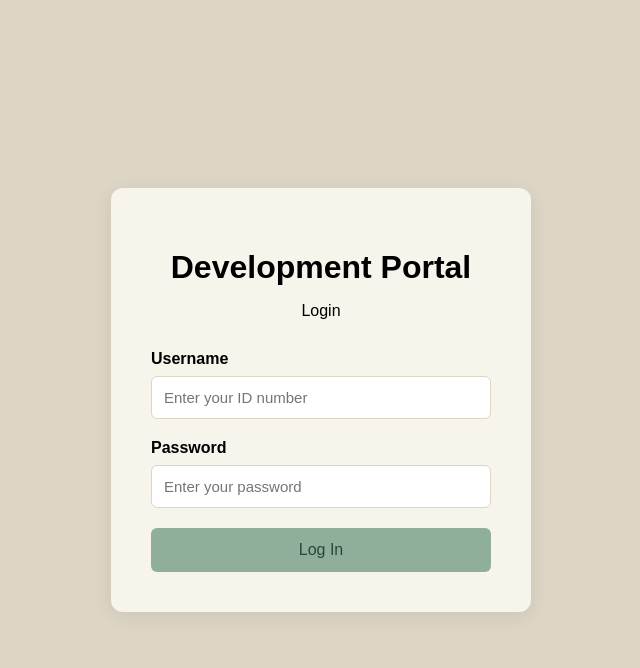
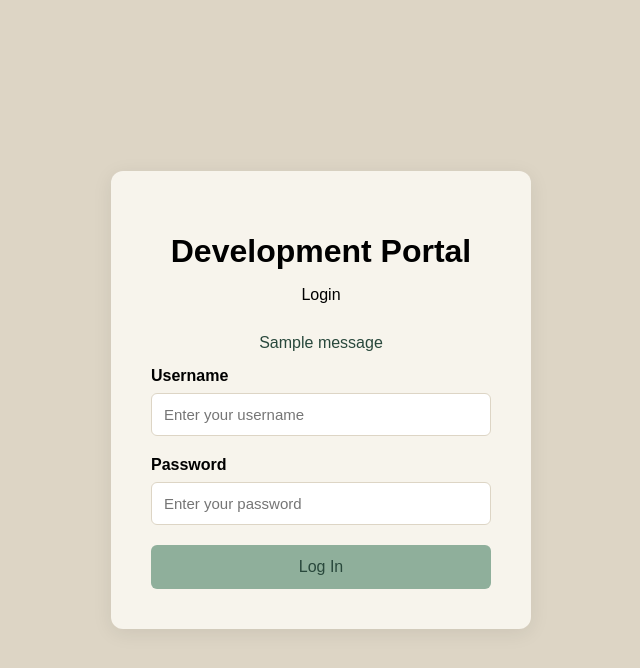
Before and after one commit to julieannerpurcell-hash/Capstone-Project, a Django app: page / in a window 1280 px wide. Shown: the top 668 px of the page, without its empty margins (319-959 px from the left). Run offline with Django 5.2, Linux system fonts and the light colour scheme; tables that the repository leaves empty hold one stand-in row (values such as "Sample post"); one stand-in notice (Sample message) is shown.

Commit message:
Update login.html

```diff
--- a/core/templates/core/login.html
+++ b/core/templates/core/login.html
@@ -22,7 +22,7 @@
         }
 
         .login-container {
-            background: #f7f4ec;
+            background: #F7F4EC;
             width: 90%;
             max-width: 420px;
             padding: 40px;
@@ -86,16 +86,21 @@
 
         <h1>Development Portal</h1>
 
-        <p class="subtitle">
-            Login
-        </p>
+        <p class="subtitle">Login</p>
+
+        {% for message in messages %}
+            <p class="error">{{ message }}</p>
+        {% endfor %}
+
+        <form method="POST" action="{% url 'login' %}">
+            {% csrf_token %}
 
             <label for="username">Username</label>
             <input
                 type="text"
                 id="username"
                 name="username"
-                placeholder="Enter your ID number"
+                placeholder="Enter your username"
                 required
             >
 
```
